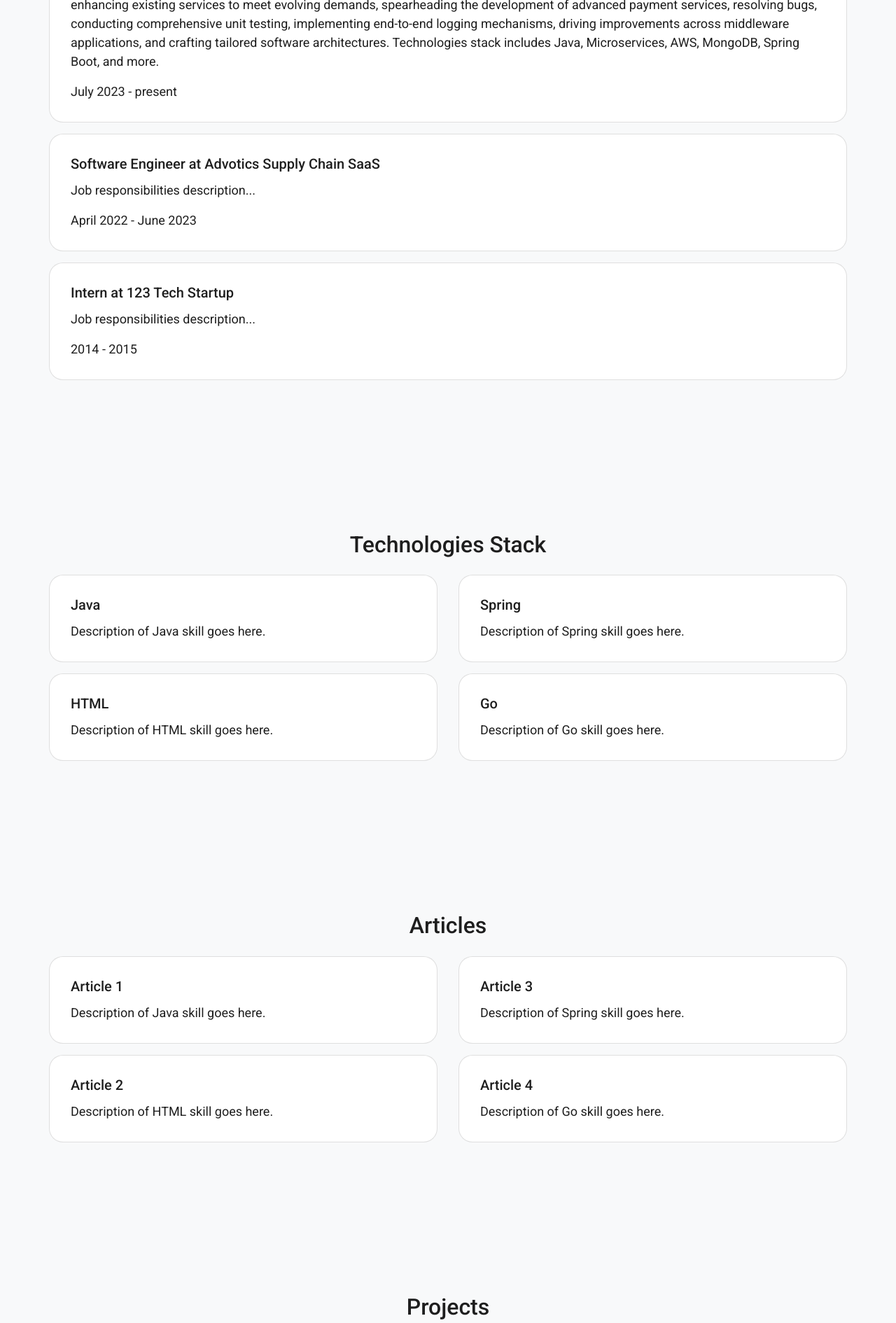
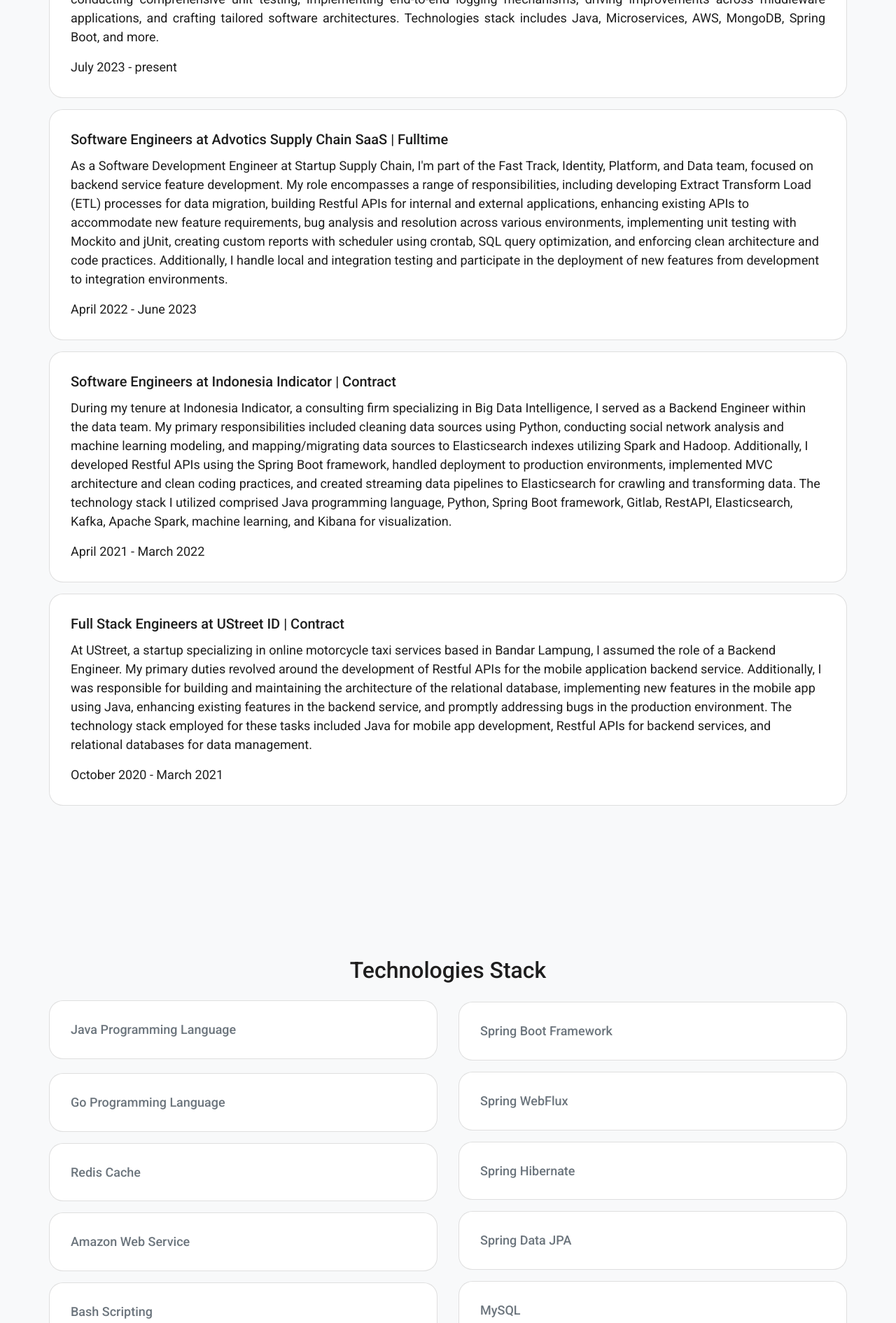
Before and after one commit to mftakhullaziz/mftakhullaziz.github.io, a plain HTML site: page index.html in a window 1280 px wide. Shown: the part 910-2800 px from the top of the page at 70% size. Drawn offline with nearby package versions, Linux system fonts and the light colour scheme.

Commit message:
feat: update changes

```diff
--- a/index.html
+++ b/index.html
@@ -84,23 +84,26 @@
     <section id="home" class="jumbotron text-center jumbotron-light">
       <div class="container">
         <!-- Your content here -->
-        <h2 class="display-6 mt-4">Hello, I'm Miftakhul Aziz</h1>
-        <p class="lead">Software Engineer | Backend Engineer | Data Engineer</p>
+        <h3 class="display-6 mt-4">Greetings, I'm Miftakhul Aziz</h3>
+        <p class="lead">
+          Software Development Engineer | Backend & Data Engineer
+        </p>
         <hr class="my-4" />
         <div class="row">
           <div class="col-md-12">
-            <p class="default-text">
-              I work as Backend Software Engineer at IT consultancy in Singapore
-              but based in Indonesia. My main tasks include building Rest APIs,
-              debugging, adding new features, and conducting unit tests. I
-              specialize in Java and Golang programming and have experience with
-              technologies like Spring Boot, SQL databases, Kafka,
-              Elasticsearch, Spark, and Hibernate. I graduated in Informatics
-              Engineering from the Sumatra Institute of Technology in 2021,
-              focusing on Data and Software Engineering. Outside of technical
-              skills, I'm a strong communicator, and a quick learner, and I
-              thrive in dynamic environments where I can continuously learn and
-              grow.
+            <p
+              class="default-text d-flex justify-content-center"
+              style="text-align: justify"
+            >
+              I'm a Backend Software Engineer at Aleph Labs. My job involves
+              building Rest APIs, debugging, and adding new features, mainly
+              using Java and Golang. I'm experienced with technologies like
+              Spring Boot, SQL databases, Kafka, Elasticsearch, Spark, and
+              Hibernate. I graduated from Sumatra Institute of Technology in
+              2021, specializing in Data and Software Engineering. Apart from my
+              technical skills, I'm a good communicator and a fast learner,
+              thriving in dynamic environments that offer continuous learning
+              opportunities.
             </p>
           </div>
         </div>
@@ -177,8 +180,13 @@
         <div class="col-md-12">
           <div class="card mb-3">
             <div class="card-body">
-              <h5 class="card-title">Software Engineers at Aleph Labs</h5>
-              <p class="card-text">
+              <h5 class="card-title">
+                Software Engineers at Aleph Labs | Fulltime
+              </h5>
+              <p
+                class="card-text d-flex justify-content-center"
+                style="text-align: justify"
+              >
                 The job responsibilities include architecting and engineering
                 robust backend services for efficient and scalable RESTful APIs,
                 enhancing existing services to meet evolving demands,
@@ -195,17 +203,73 @@
           <div class="card mb-3">
             <div class="card-body">
               <h5 class="card-title">
-                Software Engineer at Advotics Supply Chain SaaS
+                Software Engineers at Advotics Supply Chain SaaS | Fulltime
               </h5>
-              <p class="card-text">Job responsibilities description...</p>
+              <p class="card-text">
+                As a Software Development Engineer at Startup Supply Chain, I'm
+                part of the Fast Track, Identity, Platform, and Data team,
+                focused on backend service feature development. My role
+                encompasses a range of responsibilities, including developing
+                Extract Transform Load (ETL) processes for data migration,
+                building Restful APIs for internal and external applications,
+                enhancing existing APIs to accommodate new feature requirements,
+                bug analysis and resolution across various environments,
+                implementing unit testing with Mockito and jUnit, creating
+                custom reports with scheduler using crontab, SQL query
+                optimization, and enforcing clean architecture and code
+                practices. Additionally, I handle local and integration testing
+                and participate in the deployment of new features from
+                development to integration environments.
+              </p>
               <p class="card-text">April 2022 - June 2023</p>
             </div>
           </div>
+
           <div class="card mb-3">
             <div class="card-body">
-              <h5 class="card-title">Intern at 123 Tech Startup</h5>
-              <p class="card-text">Job responsibilities description...</p>
-              <p class="card-text">2014 - 2015</p>
+              <h5 class="card-title">
+                Software Engineers at Indonesia Indicator | Contract
+              </h5>
+              <p class="card-text">
+                During my tenure at Indonesia Indicator, a consulting firm
+                specializing in Big Data Intelligence, I served as a Backend
+                Engineer within the data team. My primary responsibilities
+                included cleaning data sources using Python, conducting social
+                network analysis and machine learning modeling, and
+                mapping/migrating data sources to Elasticsearch indexes
+                utilizing Spark and Hadoop. Additionally, I developed Restful
+                APIs using the Spring Boot framework, handled deployment to
+                production environments, implemented MVC architecture and clean
+                coding practices, and created streaming data pipelines to
+                Elasticsearch for crawling and transforming data. The technology
+                stack I utilized comprised Java programming language, Python,
+                Spring Boot framework, Gitlab, RestAPI, Elasticsearch, Kafka,
+                Apache Spark, machine learning, and Kibana for visualization.
+              </p>
+              <p class="card-text">April 2021 - March 2022</p>
+            </div>
+          </div>
+
+          <div class="card mb-3">
+            <div class="card-body">
+              <h5 class="card-title">
+                Full Stack Engineers at UStreet ID | Contract
+              </h5>
+              <p class="card-text">
+                At UStreet, a startup specializing in online motorcycle taxi
+                services based in Bandar Lampung, I assumed the role of a
+                Backend Engineer. My primary duties revolved around the
+                development of Restful APIs for the mobile application backend
+                service. Additionally, I was responsible for building and
+                maintaining the architecture of the relational database,
+                implementing new features in the mobile app using Java,
+                enhancing existing features in the backend service, and promptly
+                addressing bugs in the production environment. The technology
+                stack employed for these tasks included Java for mobile app
+                development, Restful APIs for backend services, and relational
+                databases for data management.
+              </p>
+              <p class="card-text">October 2020 - March 2021</p>
             </div>
           </div>
         </div>
@@ -217,30 +281,86 @@
       <h2 class="text-center mb-4">Technologies Stack</h2>
       <div class="row justify-content-center align-items-center">
         <div class="col-md-6">
-          <div class="card mb-3">
+          <div class="card sm-3">
             <div class="card-body">
-              <h5 class="card-title">Java</h5>
-              <p class="card-text">Description of Java skill goes here.</p>
+              <h5 class="card-text text-muted">Java Programming Language</h5>
             </div>
           </div>
           <div class="card mb-3">
             <div class="card-body">
-              <h5 class="card-title">HTML</h5>
-              <p class="card-text">Description of HTML skill goes here.</p>
+              <h5 class="card-text text-muted">Go Programming Language</h5>
+            </div>
+          </div>
+          <div class="card mb-3">
+            <div class="card-body">
+              <h5 class="card-text text-muted">Redis Cache</h5>
+            </div>
+          </div>
+          <div class="card mb-3">
+            <div class="card-body">
+              <h5 class="card-text text-muted">Amazon Web Service</h5>
+            </div>
+          </div>
+          <div class="card mb-3">
+            <div class="card-body">
+              <h5 class="card-text text-muted">Bash Scripting</h5>
+            </div>
+          </div>
+          <div class="card mb-3">
+            <div class="card-body">
+              <h5 class="card-text text-muted">AWS S3</h5>
+            </div>
+          </div>
+          <div class="card mb-3">
+            <div class="card-body">
+              <h5 class="card-text text-muted">AWS RDBMS</h5>
+            </div>
+          </div>
+          <div class="card mb-3">
+            <div class="card-body">
+              <h5 class="card-text text-muted">Kafka Messaging Broker</h5>
             </div>
           </div>
         </div>
         <div class="col-md-6">
           <div class="card mb-3">
             <div class="card-body">
-              <h5 class="card-title">Spring</h5>
-              <p class="card-text">Description of Spring skill goes here.</p>
+              <h5 class="card-text text-muted">Spring Boot Framework</h5>
             </div>
           </div>
           <div class="card mb-3">
             <div class="card-body">
-              <h5 class="card-title">Go</h5>
-              <p class="card-text">Description of Go skill goes here.</p>
+              <h5 class="card-text text-muted">Spring WebFlux</h5>
+            </div>
+          </div>
+          <div class="card mb-3">
+            <div class="card-body">
+              <h5 class="card-text text-muted">Spring Hibernate</h5>
+            </div>
+          </div>
+          <div class="card mb-3">
+            <div class="card-body">
+              <h5 class="card-text text-muted">Spring Data JPA</h5>
+            </div>
+          </div>
+          <div class="card mb-3">
+            <div class="card-body">
+              <h5 class="card-text text-muted">MySQL</h5>
+            </div>
+          </div>
+          <div class="card mb-3">
+            <div class="card-body">
+              <h5 class="card-text text-muted">Postgres SQL</h5>
+            </div>
+          </div>
+          <div class="card mb-3">
+            <div class="card-body">
+              <h5 class="card-text text-muted">MariaDB SQL</h5>
+            </div>
+          </div>
+          <div class="card mb-3">
+            <div class="card-body">
+              <h5 class="card-text text-muted">Software Architecture</h5>
             </div>
           </div>
         </div>
```
Also changed, not shown: 1 other file. Lines whose indentation alone changed are shown as unchanged.
